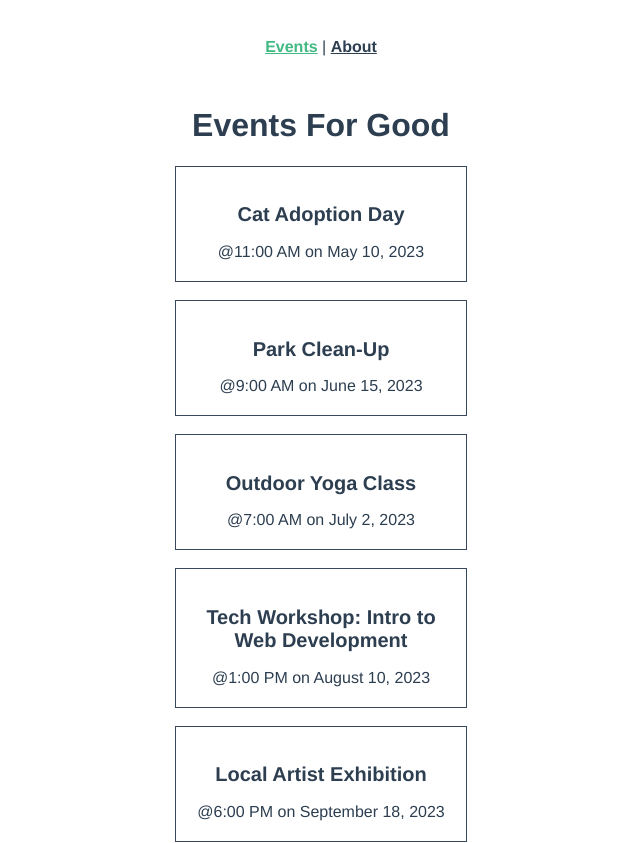
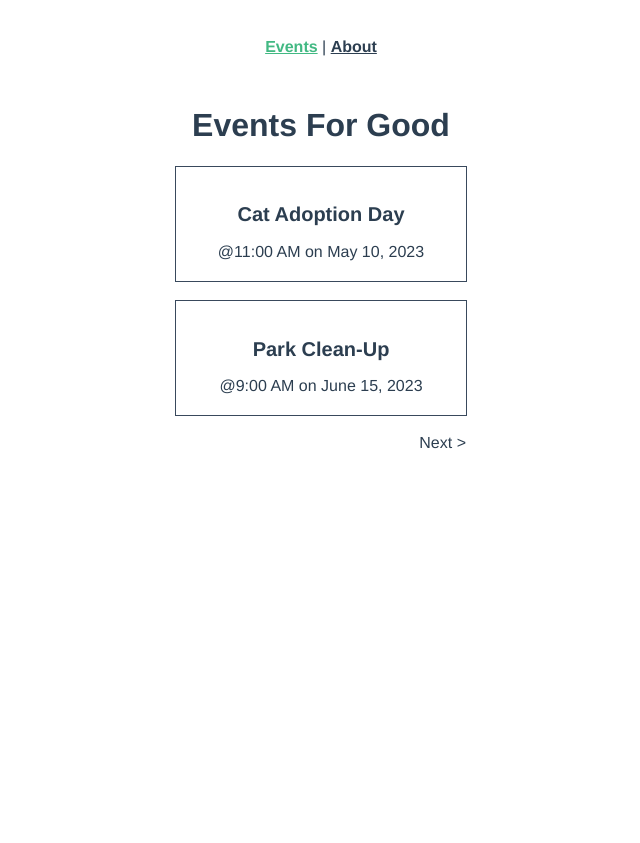
Before and after one commit to Strla/real-world-vue, a Vue app: page / in a window 1280 px wide. Shown: the top 843 px of the page, without its empty margins (319-959 px from the left). After the commit the page ends 800 px from the top, so only its background shows below. Built offline with nearby package versions, Linux system fonts and the light colour scheme; data requests are answered from the project's data file.

Commit message:
added pagination

```diff
--- a/src/router/index.ts
+++ b/src/router/index.ts
@@ -9,7 +9,10 @@ const router = createRouter({
     {
       path: '/',
       name: 'event-list',
-      component: EventListView
+      component: EventListView,
+      props: (route) => ({
+        page: parseInt(route.query.page?.toString() || '1')
+      })
     },
     {
       path: '/event/:id',
--- a/src/services/EventService.ts
+++ b/src/services/EventService.ts
@@ -12,8 +12,8 @@ const apiClient: AxiosInstance = axios.create({
 })
 
 export default {
-  getEvents(): Promise<AxiosResponse<Event[]>> {
-    return apiClient.get<Event[]>('/events')
+  getEvents(perPage: number, page: number): Promise<AxiosResponse<Event[]>> {
+    return apiClient.get<Event[]>(`/events?_limit=${perPage}&_page=${page}`)
   },
   getEvent(id: string): Promise<AxiosResponse<Event>> {
     return apiClient.get<Event>(`/events/${id}`)
--- a/src/views/EventListView.vue
+++ b/src/views/EventListView.vue
@@ -1,17 +1,30 @@
 <script setup lang="ts">
 import EventCard from '@/components/EventCard.vue'
-import { ref, onMounted } from 'vue'
+import { ref, onMounted, computed, watchEffect } from 'vue'
 import EventService from '@/services/EventService'
 import type { Event } from '@/models/models'
 
+const props = defineProps(['page'])
 const events = ref<Event[]>()
+const totalEvents = ref(0)
+
+const page = computed(() => props.page)
+
+const hasNextPage = computed(() => {
+  const totalPages = Math.ceil(totalEvents.value / 2)
+  return page.value < totalPages
+})
+
 onMounted(() => {
-  EventService.getEvents()
+  watchEffect(() => {
+    EventService.getEvents(2, page.value)
       .then((response) => {
         events.value = response.data
+        totalEvents.value = response.headers['x-total-count']
       })
       .catch((error) => {
         console.error('error:', error)
+      })
   })
 })
 </script>
@@ -20,6 +33,25 @@ onMounted(() => {
   <h1>Events For Good</h1>
   <div class="events">
     <EventCard v-for="event in events" :key="event.id" :event="event" />
+
+    <div class="pagination">
+      <router-link
+        id="page-prev"
+        :to="{ name: 'event-list', query: { page: page - 1 } }"
+        rel="prev"
+        v-if="page != 1"
+      >
+        &#60; Previous
+      </router-link>
+      <router-link
+        id="page-next"
+        :to="{ name: 'event-list', query: { page: page + 1 } }"
+        rel="next"
+        v-if="hasNextPage"
+      >
+        Next &#62;
+      </router-link>
+    </div>
   </div>
 </template>
 
@@ -29,4 +61,21 @@ onMounted(() => {
   flex-direction: column;
   align-items: center;
 }
+.pagination {
+  display: flex;
+  width: 290px;
+}
+.pagination a {
+  flex: 1;
+  text-decoration: none;
+  color: #2c3e50;
+}
+
+#page-prev {
+  text-align: left;
+}
+
+#page-next {
+  text-align: right;
+}
 </style>
```
Lines whose indentation alone changed are shown as unchanged.
